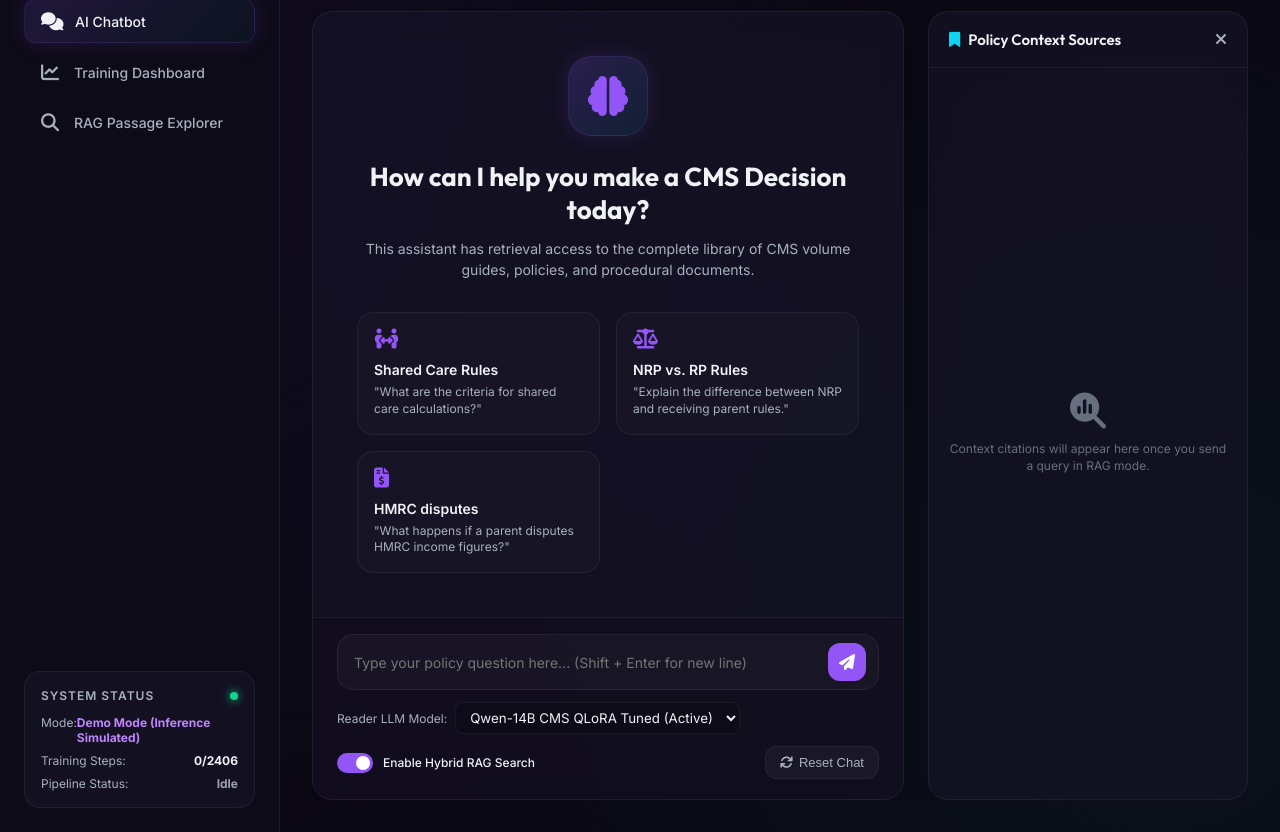
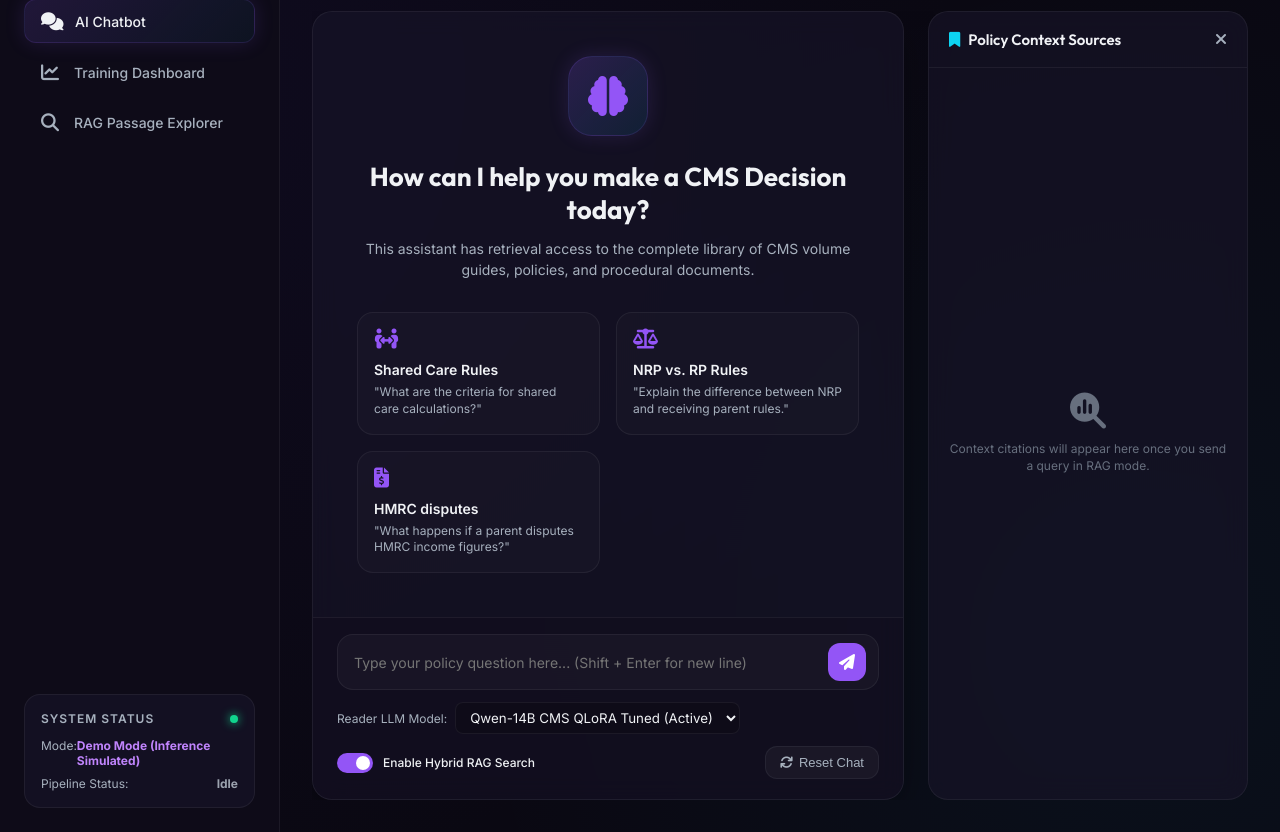
Before and after one commit to jtsasrani/fine_tunning_POC, a Flask app: page / in a window 1280 px wide. Shown: the part 107-939 px from the top of the page. Run offline with Flask 3, Linux system fonts and the light colour scheme; data that the repository does not hold is empty.

Commit message:
Remove Training Steps from UI and add safety guards to JS

```diff
--- a/static/script.js
+++ b/static/script.js
@@ -360,8 +360,9 @@ document.addEventListener("DOMContentLoaded", () => {
                 trainingBadge.className = "badge";
                 pipelineText.textContent = "Idle / Idle";
             }
-
-            progressText.textContent = `${summary.completed_steps || 0}/${summary.total_steps || 2406}`;
+            if (progressText) {
+                progressText.textContent = `${summary.completed_steps || 0}/${summary.total_steps || 2406}`;
+            }
 
             // 2. Render Checkpoint Table
             if (evalHistory.length === 0) {
@@ -586,8 +587,9 @@ document.addEventListener("DOMContentLoaded", () => {
                 const has14bTuned = !data.demo_mode && data.models_loaded && data.models_loaded.includes("qwen_14b_tuned");
                 modeText.textContent = has14bTuned ? "Inference Active (14B)" : "Demo Mode (Inference Simulated)";
                 modeText.style.color = has14bTuned ? "#34d399" : "#c084fc";
-
-                progressText.textContent = `${summary.completed_steps || 0}/${summary.total_steps || 2406}`;
+                if (progressText) {
+                    progressText.textContent = `${summary.completed_steps || 0}/${summary.total_steps || 2406}`;
+                }
 
                 if (summary.status === "completed" || summary.completed_steps >= 2400) {
                     pipelineText.textContent = "Pipeline Complete";
--- a/templates/index.html
+++ b/templates/index.html
@@ -51,10 +51,6 @@
                     <div class="status-row">
                         <span>Mode:</span>
                         <strong id="mode-text">Loading...</strong>
-                    </div>
-                    <div class="status-row">
-                        <span>Training Steps:</span>
-                        <strong id="training-progress-text">0/2406</strong>
                     </div>
                     <div class="status-row">
                         <span>Pipeline Status:</span>
```
